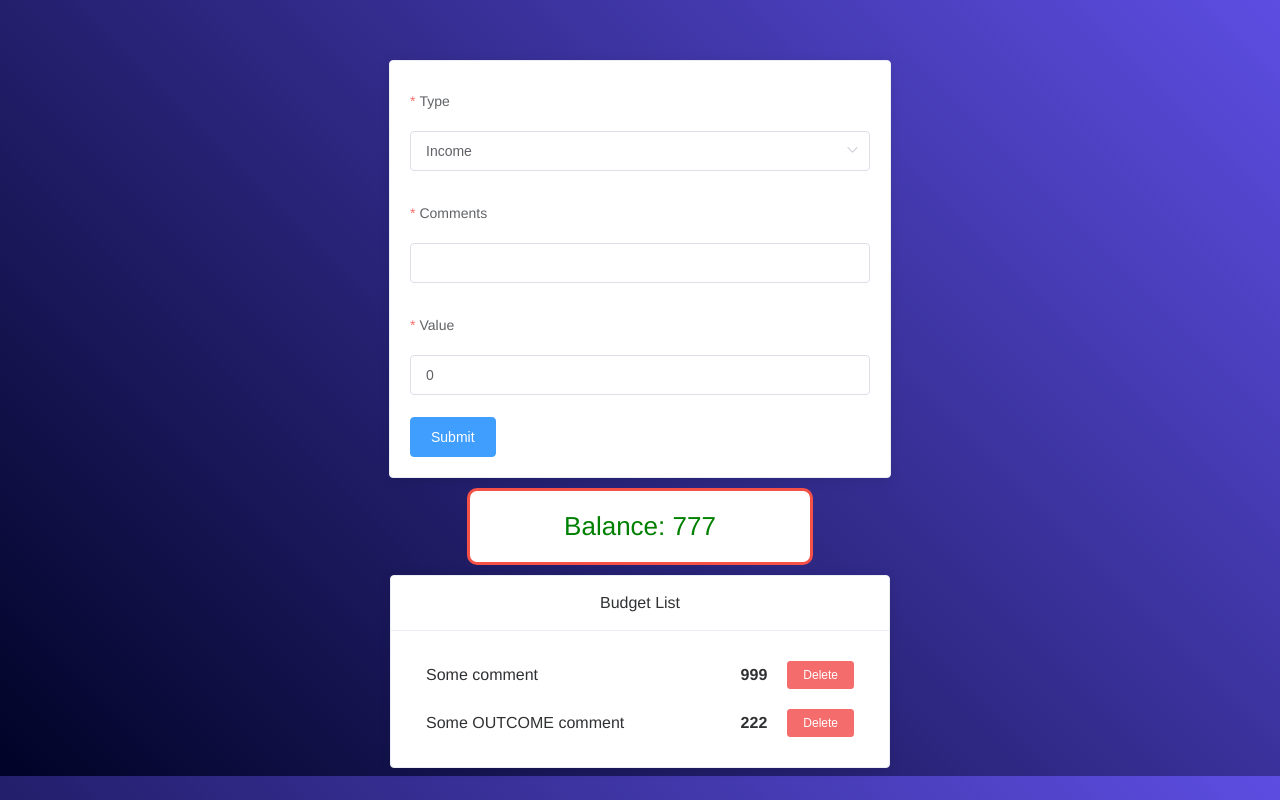
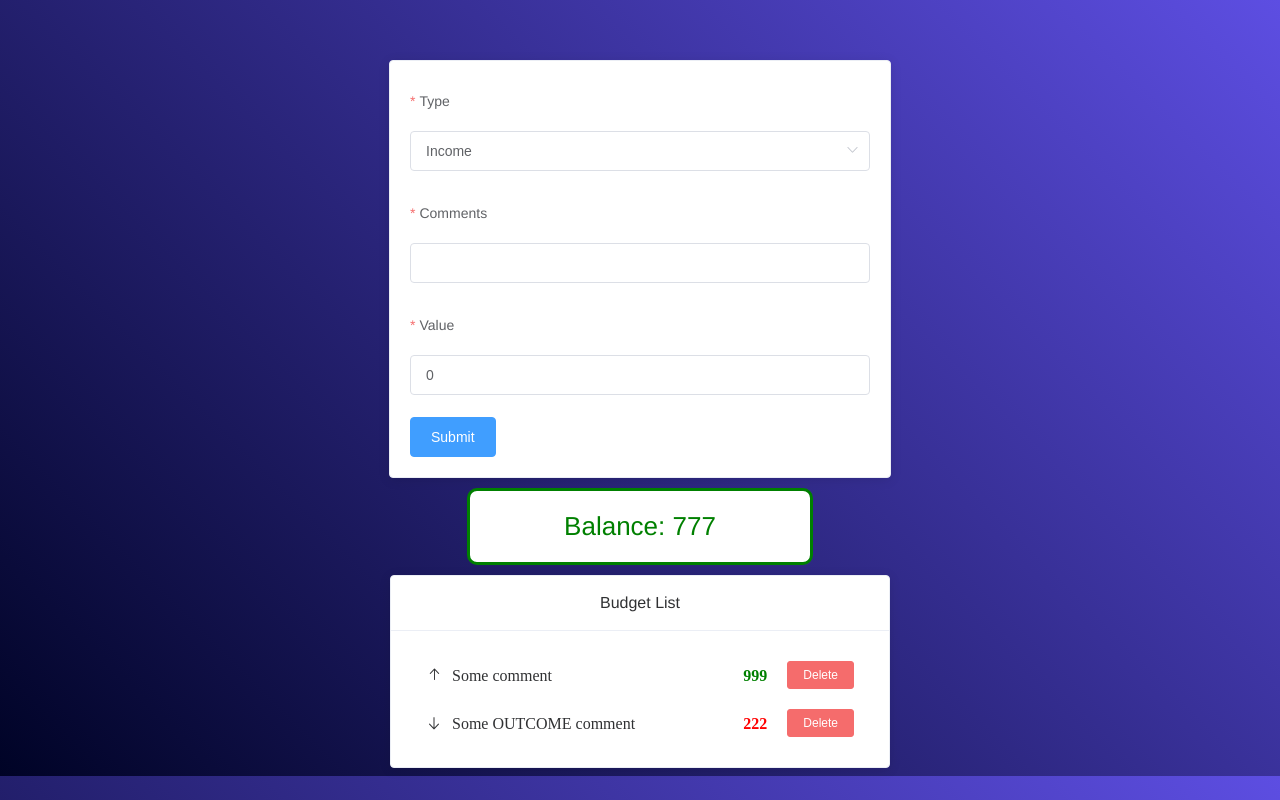
Before and after one commit to KonstantinKhomenko/BudgetApp-vue, a Vue app: page / in a window 1280 px wide. Built offline with nearby package versions, Linux system fonts and the light colour scheme.

Commit message:
item icon & color value

```diff
--- a/src/components/BudgetList.vue
+++ b/src/components/BudgetList.vue
@@ -7,6 +7,7 @@
           :comment="item.comment"
           :value="item.value"
           :id="Number(item.id)"
+          :comeType="item.type"
           @deleteItemTemplate="deleteItem"
           />
         </div>
--- a/src/components/BudgetListItem.vue
+++ b/src/components/BudgetListItem.vue
@@ -1,7 +1,7 @@
 <template>
-  <div class="list-item" >
+  <div class="list-item " :class="icon">
     <span class="budget-comment">{{ comment }}</span>
-    <span class="budget-value">{{ value }}</span>
+    <span class="budget-value" :style="{'color': valueColor}">{{ value }}</span>
     <el-button type="danger" size="mini" @click="deleteItemTemplate(id)">Delete</el-button>
   </div>
 </template>
@@ -9,6 +9,10 @@
 <script>
 export default {
   name: "BudgetListItem",
+  data: () => ({
+    icon: '',
+    valueColor: ''
+  }),
   props: {
     comment: {
       type: String,
@@ -20,6 +24,9 @@ export default {
     },
     id: {
       type: Number
+    },
+    comeType: {
+      type: String
     }
   },
   methods: {
@@ -27,7 +34,23 @@ export default {
       if(confirm('Вы подтверждаете удаление???')) {
         this.$emit("deleteItemTemplate", id);
       }
-    }
+    },
+    setItemStyle() {
+      switch (this.comeType) {
+        case 'INCOME':
+          this.icon = 'el-icon-top';
+          this.valueColor = 'green';
+          break;
+
+        case 'OUTCOME':
+          this.icon = 'el-icon-bottom';
+          this.valueColor = 'red';
+          break;
+      }
+    },
+  },
+  mounted() {
+    this.setItemStyle();
   }
 }
 </script>
@@ -44,4 +67,8 @@ export default {
   margin-left: auto;
   margin-right: 20px;
 }
+
+.budget-comment {
+  margin-left: 10px;
+}
 </style>
--- a/src/components/TotalBalance.vue
+++ b/src/components/TotalBalance.vue
@@ -20,7 +20,8 @@ export default {
   computed: {
     totalColor() {
       return {
-        'color': this.balanceColor
+        'color': this.balanceColor,
+        'border': `3px ${this.balanceColor} solid`
       }
     }
   },
@@ -48,7 +49,6 @@ export default {
   text-align: center;
   margin: 10px 0;
   background-color: #ffffff;
-  border: 3px rgb(245, 81, 70) solid;
   border-radius: 10px;
   display: inline-block;
   width: 300px;
```
